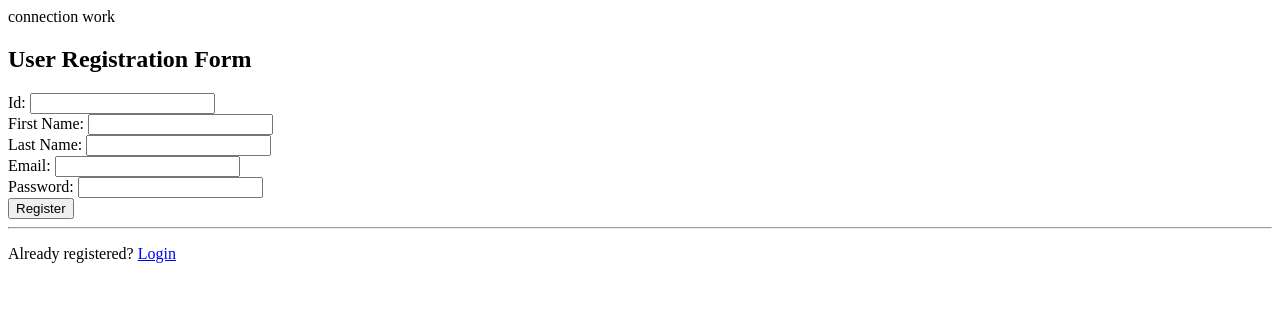
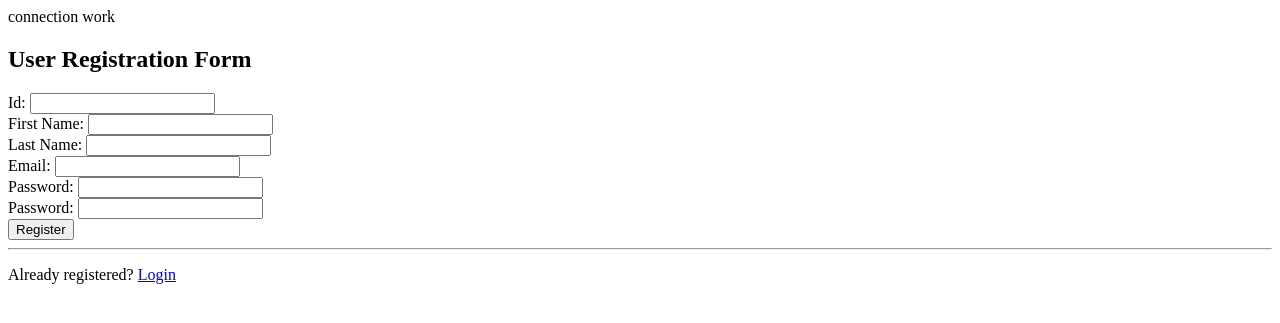
Before and after one commit to anasmak04/Brief1-PHP, a PHP site: page /views/register/signup.php in a window 1280 px wide. Shown: the top 323 px of the page. Run offline with PHP 8.4, Linux system fonts and the light colour scheme.

Commit message:
added new column to confirm password

```diff
--- a/views/register/signup.php
+++ b/views/register/signup.php
@@ -1,5 +1,4 @@
 <?php
-
 include "../../database/DbConnection.php";
 
 if (isset($_POST['submit'])) {
@@ -8,7 +7,11 @@ if (isset($_POST['submit'])) {
     $lastName = $_POST['lastName'];
     $email = $_POST['email'];
     $password = $_POST['password'];
+    $confirmPwd = $_POST['confirmPassword'];
 
+    if ($password !== $confirmPwd) {
+        echo "Password does not match. Please try again.";
+    } else {
         $sql = "INSERT INTO `user` (`id`, `firstName`, `lastName`, `email`, `password`)
                 VALUES ('$id', '$firstName', '$lastName', '$email', '$password')";
 
@@ -17,10 +20,12 @@ if (isset($_POST['submit'])) {
 
         if ($result) {
             echo "Registration done successfully!";
-        header("location:" . $path);
+            header("Location: " . $path);
+            exit(); // Ensure to halt script execution after redirection
         } else {
             echo "Something went wrong while registration!<br>";
             echo "Error Description: " . $connexion->error;
+        }
     }
 }
 ?>
@@ -45,6 +50,7 @@ if (isset($_POST['submit'])) {
         Last Name: <input type="text" name="lastName"><br>
         Email: <input type="text" name="email" required><br>
         Password: <input type="password" name="password" required><br>
+        Password: <input type="password" name="confirmPassword" required><br>
 
         <button type="submit" name="submit">Register</button>
         <hr>
```
Lines whose indentation alone changed are shown as unchanged.
